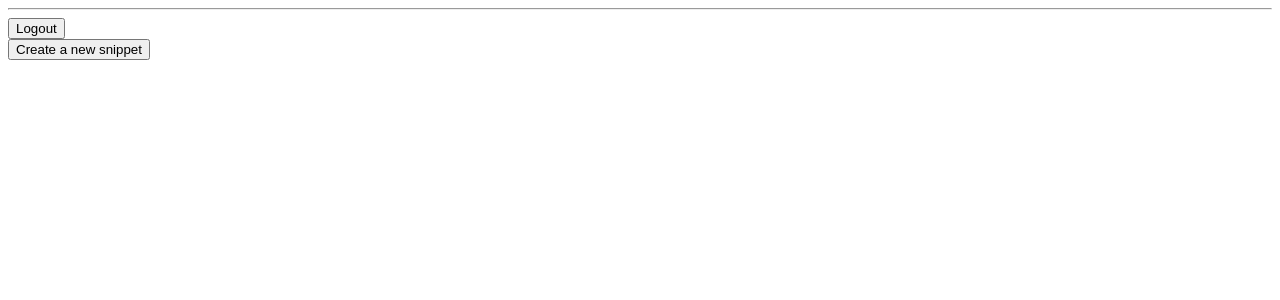
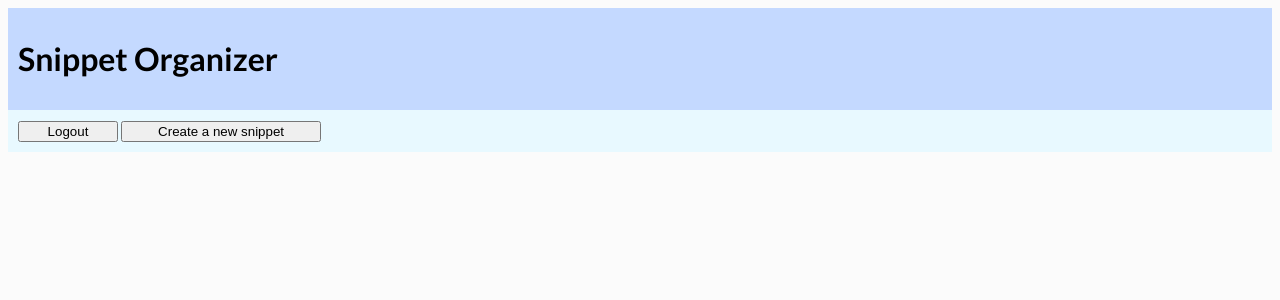
Before and after one commit to dominik271828/snippet_organizer, a Django app: page /dashboard/ in a window 1280 px wide. Shown: the top 300 px of the page. Run offline with Django 5.2, Linux system fonts and the light colour scheme; the visitor is signed in with stand-in values (Sample User, id 1); data that the repository does not hold is empty.

Commit message:
MVP versionw

```diff
--- a/sniporg/snippets/models.py
+++ b/sniporg/snippets/models.py
@@ -4,6 +4,8 @@ from django.contrib.auth.models import User
 # Create your models here.
 class Lang(models.Model):
     name = models.CharField(max_length=100)
+    lexer_name = models.CharField(max_length=100)
+
     def __str__(self):
         return f"Lang: {self.name}"
 
--- /dev/null
+++ b/sniporg/snippets/static/snippets/style.css
@@ -0,0 +1,105 @@
+body {
+    background-color: #FBFBFB;
+}
+/*
+#FBFBFB
+#E8F9FF
+#C4D9FF
+#C5BAFF
+*/
+.baseContent {
+    background-color: #E8F9FF;
+}
+.baseHeader {
+    background-color: #C4D9FF;
+    padding: 10px;
+}
+form {
+    display: flex;
+    flex-direction: column;
+}
+input[type="text"],
+input[type="email"],
+input[type="password"] {
+    width: 20%;
+}
+input[type="submit"] {
+  width: 100px;
+}
+.snippetListElement {
+  background-color: #C5BAFF;
+  padding: 20px;
+}
+label {
+    font-size: 14px;
+    color: #333;
+    margin-bottom: 5px;
+}
+.codeDiv {
+  background-color: #C4D9FF;
+  padding: 20px;
+}
+.snippetForm {
+
+  display: inline;
+  float: right;
+}
+.lato-thin {
+  font-family: "Lato", serif;
+  font-weight: 100;
+  font-style: normal;
+}
+
+.lato-light {
+  font-family: "Lato", serif;
+  font-weight: 300;
+  font-style: normal;
+}
+
+.lato-regular {
+  font-family: "Lato", serif;
+  font-weight: 400;
+  font-style: normal;
+}
+
+.lato-bold {
+  font-family: "Lato", serif;
+  font-weight: 700;
+  font-style: normal;
+}
+
+.lato-black {
+  font-family: "Lato", serif;
+  font-weight: 900;
+  font-style: normal;
+}
+
+.lato-thin-italic {
+  font-family: "Lato", serif;
+  font-weight: 100;
+  font-style: italic;
+}
+
+.lato-light-italic {
+  font-family: "Lato", serif;
+  font-weight: 300;
+  font-style: italic;
+}
+
+.lato-regular-italic {
+  font-family: "Lato", serif;
+  font-weight: 400;
+  font-style: italic;
+}
+
+.lato-bold-italic {
+  font-family: "Lato", serif;
+  font-weight: 700;
+  font-style: italic;
+}
+
+.lato-black-italic {
+  font-family: "Lato", serif;
+  font-weight: 900;
+  font-style: italic;
+}
--- /dev/null
+++ b/sniporg/snippets/templates/snippets/base.html
@@ -0,0 +1,19 @@
+<!DOCTYPE html>
+<html>
+    <head>
+        <title>Snippet Organizer</title>
+        <link rel="preconnect" href="https://fonts.googleapis.com">
+        <link rel="preconnect" href="https://fonts.gstatic.com" crossorigin>
+        <link href="https://fonts.googleapis.com/css2?family=Lato:ital,wght@0,100;0,300;0,400;0,700;0,900;1,100;1,300;1,400;1,700;1,900&display=swap" rel="stylesheet">
+       {% load static %}
+        <link rel="stylesheet" href="{% static 'snippets/style.css' %}">
+    </head>
+    <body>
+    <div class="lato-regular baseContent">
+        <div class="baseHeader">
+            <h1>Snippet Organizer</h1>
+        </div>
+        {% block content %}{% endblock content %}
+    </div>
+    </body>
+</html>
--- a/sniporg/snippets/templates/snippets/dashboard.html
+++ b/sniporg/snippets/templates/snippets/dashboard.html
@@ -1,34 +1,28 @@
-<!DOCTYPE html>
-<html lang="en">
-<head>
-    <meta charset="UTF-8">
-    <meta name="viewport" content="width=device-width, initial-scale=1.0">
-    <title>Document</title>
-</head>
-<body>
+{% extends "snippets/base.html" %}
+{% block content %}
     {% for s in snippets %}
-    <div style="background-color:pink" >
-    {{s.title}}
-    <form action="{% url 'snippets:delete_snippet' %}" onclick="return confirm('Are you sure you want to delete?');" method="post">
+    <div class="snippetListElement" >
+    <span class="lato-bold">{{s.title}}</span>
+    <form class="snippetForm" action="{% url 'snippets:delete_snippet' %}" onclick="return confirm('Are you sure you want to delete?');" method="post">
         {% csrf_token %}
         <input type="submit" value="Delete" name="{{s.id}}" />
     </form>
-    <form action="{% url 'snippets:edit_snippet' %}" method="post">
+    <form class="snippetForm" action="{% url 'snippets:edit_snippet' %}" method="post">
         {% csrf_token %}
         <input type="submit" value="Edit" name="{{s.id}}" />
     </form>
-    <form action="{% url 'snippets:view_snippet' %}" method="post">
+    <form class="snippetForm" action="{% url 'snippets:view_snippet' %}" method="post">
         {% csrf_token %}
         <input type="submit" value="View" name="{{s.id}}" />
     </form>
     </div>
     {% endfor %}
-    <hr>
-    <form action="{% url 'snippets:logout' %}">
+    <div style="padding: 10px">
+    <form style="display:inline" action="{% url 'snippets:logout' %}">
         <input type="submit" value="Logout" />
     </form>
-    <form action="{% url 'snippets:create_snippet' %}">
-        <input type="submit" value="Create a new snippet" />
+    <form style="display:inline" action="{% url 'snippets:create_snippet' %}">
+        <input type="submit" style="width:200px;" value="Create a new snippet" />
     </form>
-</body>
-</html>
+    </div>
+{%endblock content %}
--- a/sniporg/snippets/views.py
+++ b/sniporg/snippets/views.py
@@ -6,7 +6,7 @@ from django.contrib.auth.models import User
 from django.contrib.auth.decorators import login_required
 from .models import Snippet, Lang
 from django.utils import timezone
-from .pygmentsutils import formatC
+from .pygmentsutils import formatCode
 
 def index(request):
     return redirect("snippets:login")
@@ -19,7 +19,6 @@ def login(request):
         username = request.POST["username"]
         password = request.POST["password"]
         user = authenticate(request, username=username, password=password)
-        print(username, password)
         if user is not None:
             django_login(request, user)
             return redirect("snippets:dashboard")
@@ -59,27 +58,41 @@ def dashboard(request):
 @login_required
 def create_snippet(request):
     if request.method == "POST":
-        print(request.POST)
         s = Snippet(title=request.POST["title"], data=request.POST["data"],
                     lang=Lang.objects.get(name=request.POST["lang"]), pub_date=timezone.now(), owner=request.user)
         s.save()
-    return render(request, "snippets/create_snippet.html")
+    # fetch languages from database
+    langs = Lang.objects.all()
+    return render(request, "snippets/create_snippet.html", context={"langs":langs})
 
 @login_required
 def delete_snippet(request):
     if request.method == "POST":
+        print(request.user.username)
+        #if request.user.username == 'john':
+        #    return redirect("snippets:dashboard")
         delete_id = list(request.POST.keys())[1]
-        # TODO: Verify the snippet actually belongs to the user
-        Snippet.objects.get(pk=delete_id).delete()
+        snip = Snippet.objects.get(pk=delete_id)
+        if (request.user == snip.owner):
+            snip.delete()
     return redirect("snippets:dashboard")
 
 @login_required
 def edit_snippet(request):
-    return render(request, "snippets/edit_snippet.html")
+    if "title" in request.POST.keys():
+        print(dict(request.POST))
+        snip = Snippet.objects.get(pk=request.POST["id"])
+        snip.title = request.POST["title"]
+        snip.data = request.POST["data"]
+        snip.save()
+        return redirect("snippets:dashboard")
+    id = list(request.POST.keys())[1]
+    snip = Snippet.objects.get(pk=id)
+    return render(request, "snippets/edit_snippet.html", context={"snip": snip})
 
 @login_required
 def view_snippet(request):
     id = list(request.POST.keys())[1]
     snip = Snippet.objects.get(pk=id)
-    context ={ "snippet": snip, "code": formatC(snip.data)}
+    context ={ "snippet": snip, "code": formatCode(code=snip.data, lexerAlias=snip.lang.lexer_name)}
     return render(request, "snippets/view_snippet.html", context)
```
Also changed, not shown: requirements.txt (+76 -4 lines), sniporg/snippets/pygmentsutils.py (+3 -4 lines), sniporg/snippets/templates/snippets/create_snippet.html (+10 -15 lines), sniporg/snippets/templates/snippets/edit_snippet.html (+16 -0 lines), sniporg/snippets/templates/snippets/login.html (+12 -12 lines), sniporg/snippets/templates/snippets/logout.html (+5 -12 lines), sniporg/snippets/templates/snippets/register.html (+4 -10 lines), sniporg/snippets/templates/snippets/view_snippet.html (+10 -12 lines), README.md, sniporg/db2.sqlite3 (added), sniporg/snippets/migrations/0005_lang_lexer_name.py (added).
